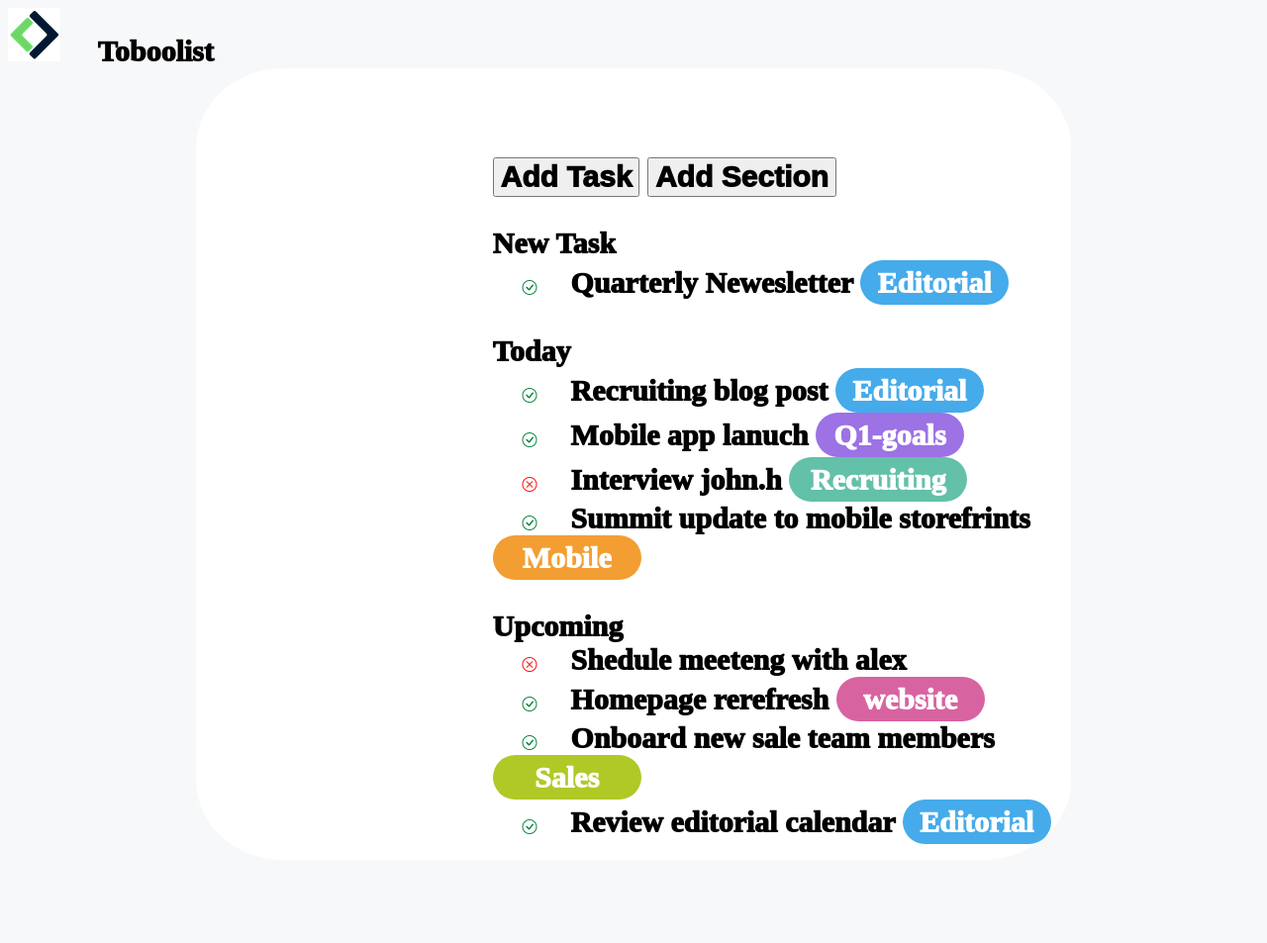
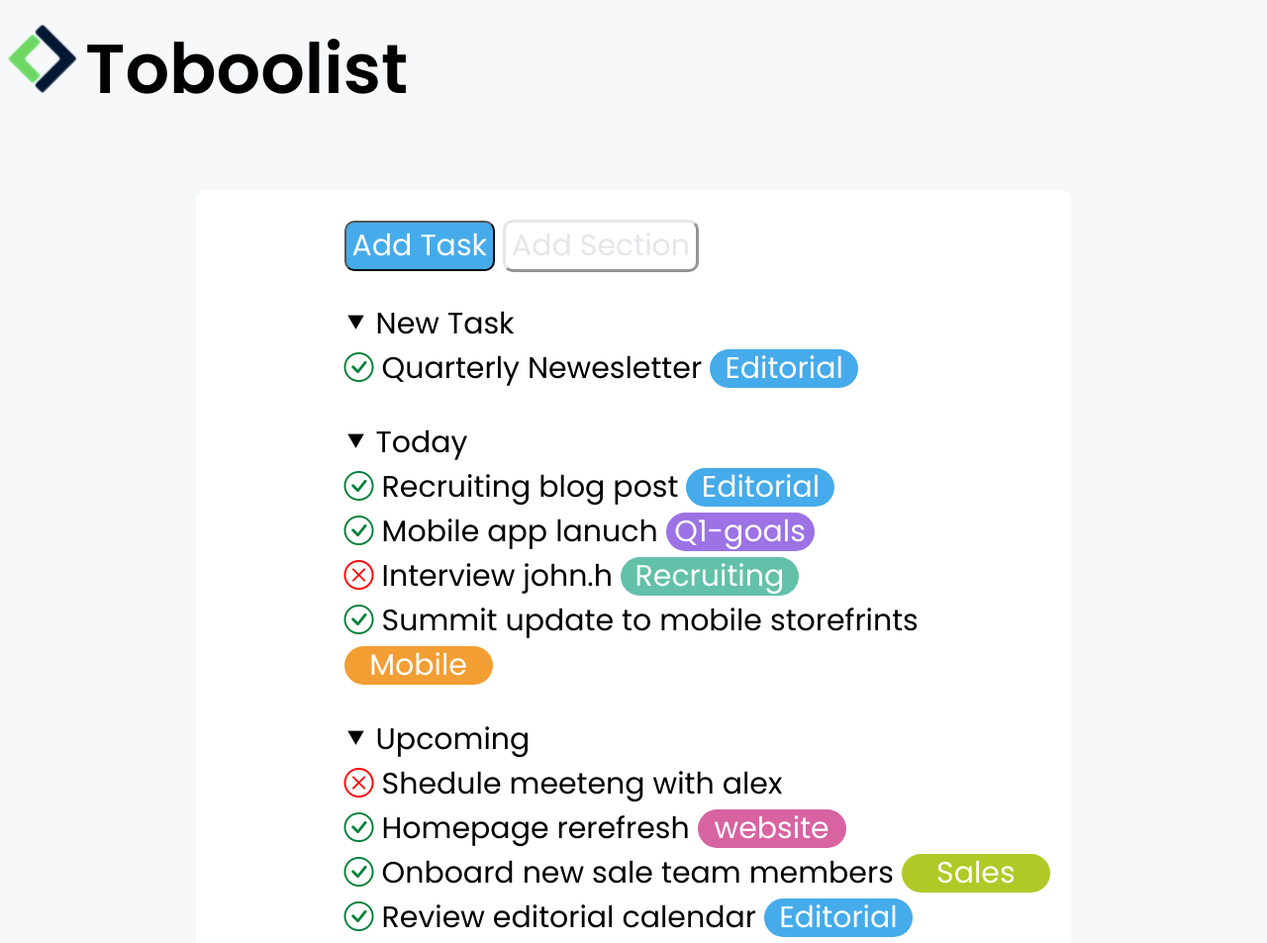
Before and after one commit to fabiodelli/html-css-toboolist, a plain HTML site: page index.html in a window 1280 px wide. Shown: the whole page at 99% size. Before the commit the page ends 877 px from the top, so only its background shows below. Drawn offline with nearby package versions, Linux system fonts and the light colour scheme.

Commit message:
add title and button layout

```diff
--- a/css/style.css
+++ b/css/style.css
@@ -1,13 +1,31 @@
 
 *{
     font-size: 30px;
-    font-weight: 1000;
+    font-weight:400 ;
+    font-family: 'Poppins', sans-serif;
 }
 
 /* Body */
 
 body{
     background-color: #f6f8f9;
+}
+
+
+
+h1{
+    display: inline-block;
+    font-size: 70px;
+    line-height: 1rem;
+    height: 3rem;
+    font-weight: 600;
+
+}
+
+img{
+    height: 70px;
+
+
 }
 
 /* Main */
@@ -17,22 +35,38 @@ body{
     margin: auto;
     width: 70%;
     height: 800px;
-    border-radius: 10%;
+    border-radius: 10px;
+
 }
 
 main{
-    margin-left: 10rem;
-    padding-top: 3rem;
-
+    margin-left: 5rem;
+    padding-top: 1rem;
 }
 
-span{
-    margin-top: 1rem;
-    margin-left: 1rem;
+nav{
+    margin-bottom: 100px;
+}
+
+
+
+.active{
+    border-radius: 10px;
+    color: #ffffff;
+    background-color: #45abea;
+}
+
+.not-active{
+    border-radius: 10px;
+    border-color:#e4e7e9 ;
+    color: #e4e7e9;
+    background-color: #ffffff;
+    border-width: 3px;
 }
 
 .margin-bottom{
     margin-bottom:  1rem;
+
 }
 
 .editorial{
@@ -41,8 +75,8 @@ span{
     border-radius: 45px;
     display: inline-block;
     width: 5rem;
-    height: 1.5rem;
-    line-height: 1.5rem;
+    height: 1.3rem;
+    line-height: 1.3rem;
     margin: auto;
     text-align: center;
 }
@@ -53,8 +87,8 @@ span{
     border-radius: 45px;
     display: inline-block;
     width: 5rem;
-    height: 1.5rem;
-    line-height: 1.5rem;
+    height: 1.3rem;
+    line-height: 1.3rem;
     margin: auto;
     text-align: center;
 }
@@ -65,8 +99,8 @@ span{
     border-radius: 45px;
     display: inline-block;
     width: 6rem;
-    height: 1.5rem;
-    line-height: 1.5rem;
+    height: 1.3rem;
+    line-height: 1.3rem;
     margin: auto;
     text-align: center;
 }
@@ -77,8 +111,8 @@ span{
     border-radius: 45px;
     display: inline-block;
     width: 5rem;
-    height: 1.5rem;
-    line-height: 1.5rem;
+    height: 1.3rem;
+    line-height: 1.3rem;
     margin: auto;
     text-align: center;
 }
@@ -89,8 +123,8 @@ span{
     border-radius: 45px;
     display: inline-block;
     width: 5rem;
-    height: 1.5rem;
-    line-height: 1.5rem;
+    height: 1.3rem;
+    line-height: 1.3rem;
     margin: auto;
     text-align: center;
 }
@@ -101,8 +135,8 @@ span{
     border-radius: 45px;
     display: inline-block;
     width: 5rem;
-    height: 1.5rem;
-    line-height: 1.5rem;
+    height: 1.3rem;
+    line-height: 1.3rem;
     margin: auto;
     text-align: center;
 }
--- a/index.html
+++ b/index.html
@@ -6,14 +6,20 @@
         <meta name="viewport" content="width=device-width, initial-scale=1.0">
         <title>Toboolist</title>
         <link rel="stylesheet" href="./css/style.css">
-        <link rel="stylesheet" href="https://cdn.jsdelivr.net/npm/bootstrap-icons@1.7.2/font/bootstrap-icons.css">
+        <link rel="stylesheet"
+            href="https://cdn.jsdelivr.net/npm/bootstrap-icons@1.7.2/font/bootstrap-icons.css">
+        <link rel="preconnect" href="https://fonts.googleapis.com">
+        <link rel="preconnect" href="https://fonts.gstatic.com" crossorigin>
+        <link
+            href="https://fonts.googleapis.com/css2?family=Poppins:wght@300;400;500;600;700&display=swap"
+            rel="stylesheet">
     </head>
     <body>
         <header>
 
             <div>
-                <img src="./img/logo copia.png" alt="">
-                <span>Toboolist</span>
+                <img src="./img/logo.png" alt="">
+                <h1>Toboolist</h1>
             </div>
 
             <div class="container">
@@ -21,14 +27,17 @@
                 <main>
 
                     <nav class="margin-bottom">
-                    <input type="button" value="Add Task">
-                    <input type="button" value="Add Section">
+                        <input class="active" type="button" value="Add Task" >
+                        <input class="not-active" type="button" value="Add Section">
                     </nav>
 
+                    <div>
+
                         <div class="margin-bottom">
-                    <div>New Task <br>
+                            <div>⯆ New Task <br>
                                 <span id="boot-icon" class="bi bi-check-circle"
-                        style="font-size: 15px; color: rgb(0, 128, 55);">
+                                    style="font-size: 30px; color: rgb(0, 128,
+                                    55);">
                                 </span>
                                 <span>Quarterly Newesletter</span>
                                 <span class="editorial">Editorial</span>
@@ -36,9 +45,10 @@
                         </div>
 
                         <div class="margin-bottom">
-                    <div>Today <br>
+                            <div>⯆ Today <br>
                                 <span id="boot-icon" class="bi bi-check-circle"
-                        style="font-size: 15px; color: rgb(0, 128, 55);">
+                                    style="font-size: 30px; color: rgb(0, 128,
+                                    55);">
                                 </span>
                                 <span>Recruiting blog post</span>
                                 <span class="editorial">Editorial</span>
@@ -47,7 +57,8 @@
 
                             <div>
                                 <span id="boot-icon" class="bi bi-check-circle"
-                        style="font-size: 15px; color: rgb(0, 128, 55);">
+                                    style="font-size: 30px; color: rgb(0, 128,
+                                    55);">
                                 </span>
                                 <span>Mobile app lanuch</span>
                                 <span class="q1-goals">Q1-goals</span>
@@ -55,7 +66,8 @@
 
                             <div>
                                 <span id="boot-icon" class="bi bi-x-circle"
-                        style="font-size: 15px; color: rgb(255, 0, 0);">
+                                    style="font-size: 30px; color: rgb(255, 0,
+                                    0);">
                                 </span>
                                 <span>Interview john.h</span>
                                 <span class="recruiting">Recruiting</span>
@@ -63,44 +75,49 @@
 
                             <div>
                                 <span id="boot-icon" class="bi bi-check-circle"
-                        style="font-size: 15px; color: rgb(0, 128, 55);">
+                                    style="font-size: 30px; color: rgb(0, 128,
+                                    55);">
                                 </span>
                                 <span>Summit update to mobile storefrints</span>
                                 <span class="mobile">Mobile</span>
                             </div>
                         </div>
 
-                <div class="margin-bottom">Upcoming <br>
+                        <div class="margin-bottom">⯆ Upcoming <br>
                             <div>
                                 <span id="boot-icon" class="bi bi-x-circle"
-                        style="font-size: 15px; color: rgb(255, 0, 0);">
+                                    style="font-size: 30px; color: rgb(255, 0,
+                                    0);">
                                 </span>
                                 <span>Shedule meeteng with alex</span>
                                 <span></span>
                             </div>
                             <div>
                                 <span id="boot-icon" class="bi bi-check-circle"
-                        style="font-size: 15px; color: rgb(0, 128, 55);">
+                                    style="font-size: 30px; color: rgb(0, 128,
+                                    55);">
                                 </span>
                                 <span>Homepage rerefresh</span>
                                 <span class="website">website</span>
                             </div>
                             <div>
                                 <span id="boot-icon" class="bi bi-check-circle"
-                        style="font-size: 15px; color: rgb(0, 128, 55);">
+                                    style="font-size: 30px; color: rgb(0, 128,
+                                    55);">
                                 </span>
                                 <span>Onboard new sale team members</span>
                                 <span class="sales">Sales</span>
                             </div>
                             <div>
                                 <span id="boot-icon" class="bi bi-check-circle"
-                        style="font-size: 15px; color: rgb(0, 128, 55);">
+                                    style="font-size: 30px; color: rgb(0, 128,
+                                    55);">
                                 </span>
                                 <span>Review editorial calendar</span>
                                 <span class="editorial">Editorial</span>
                             </div>
                         </div>
-
+                    </div>
                 </main>
             </div>
 
```
Lines whose indentation alone changed are shown as unchanged.
